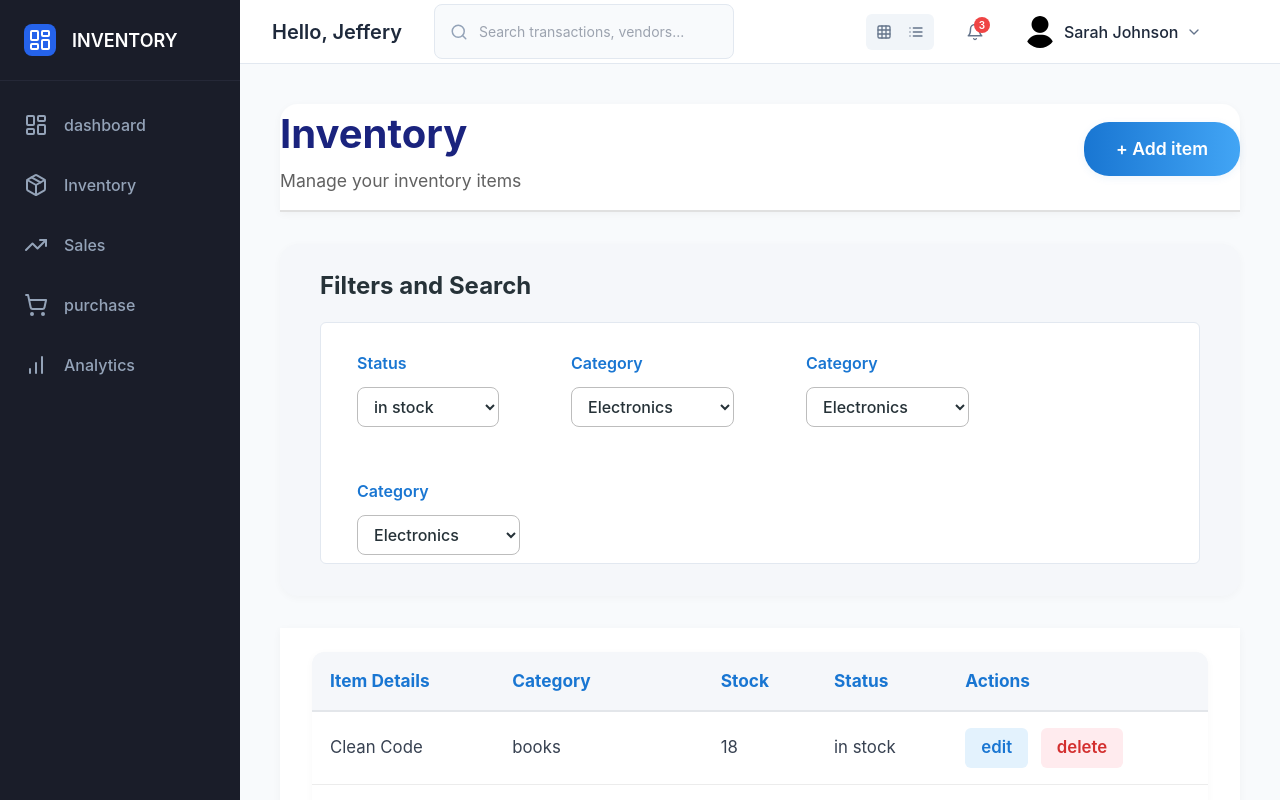
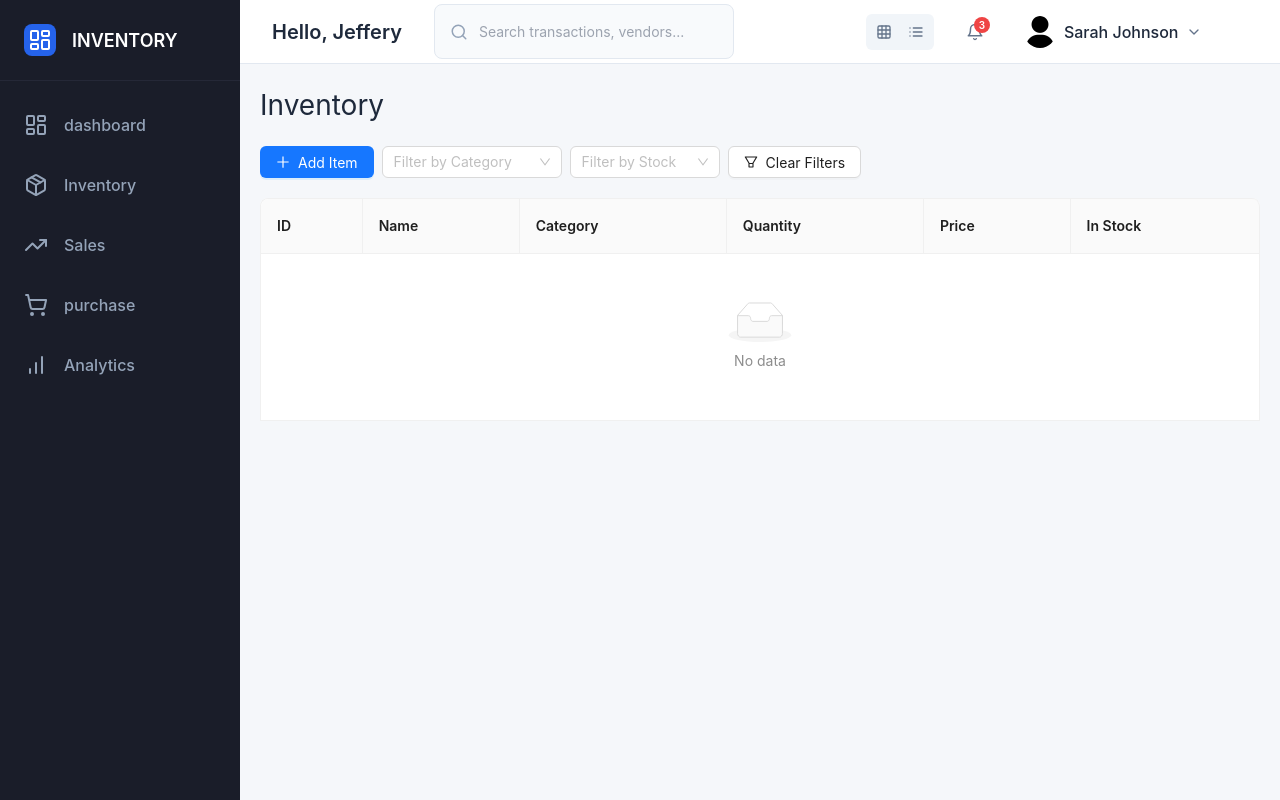
Before and after one commit to TWARIQABDUL/Inventory, a React (Vite) app in the folder wesite/: page /inventory in a window 1280 px wide. Shown: the top 800 px of the page. Built offline with nearby package versions, Linux system fonts and the light colour scheme; the HTML template or start-up script is replaced by a standard one.

Commit message:
I have transformed the inventory page to use ant design for the design

```diff
--- a/wesite/src/components/Dashboard-tiles.jsx
+++ b/wesite/src/components/Dashboard-tiles.jsx
@@ -18,7 +18,7 @@ const tileData = [
   {
     key: "total-value",
     title: "Total Value",
-    icon: <DollarOutlined style={{ fontSize: 24, color: "#52c41a" }} />, // AntD success color
+    icon: <DollarOutlined style={{ fontSize: 24, color: "#52c41a" }} />,
     value: 31771,
     prefix: "$",
     footer: "Inventory worth",
@@ -26,14 +26,14 @@ const tileData = [
   {
     key: "low-stock",
     title: "Low Stock",
-    icon: <WarningOutlined style={{ fontSize: 24, color: "#faad14" }} />, // AntD warning color
+    icon: <WarningOutlined style={{ fontSize: 24, color: "#faad14" }} />,
     value: 2,
     footer: "Items need restocking",
   },
   {
     key: "out-of-stock",
     title: "Out of Stock",
-    icon: <WarningOutlined style={{ fontSize: 24, color: "#f5222d" }} />, // AntD error color
+    icon: <WarningOutlined style={{ fontSize: 24, color: "#f5222d" }} />,
     value: 2,
     footer: "Items Unavailable",
   },
--- a/wesite/src/components/ProductList.jsx
+++ b/wesite/src/components/ProductList.jsx
@@ -3,12 +3,17 @@ import { Search } from "lucide-react";
 import { Flex, Input, Table } from "antd";
 import { Typography } from "antd";
 const { Title } = Typography;
-
 const initialProducts = [
-  { id: 1, name: "Laptop", price: 1200, quantity: 10 },
-  { id: 2, name: "Mouse", price: 25, quantity: 50 },
-  { id: 3, name: "Keyboard", price: 75, quantity: 30 },
-  { id: 4, name: "Monitor", price: 300, quantity: 15 },
+  { id: 1, name: "Webcam", Category: "Accessories", price: 80, quantity: 20 },
+  { id: 2, name: "Desk Chair", Category: "Furniture", price: 150, quantity: 8 },
+  { id: 3, name: "USB Cable", Category: "Accessories", price: 10, quantity: 100 },
+  { id: 4, name: "External HDD", Category: "Storage", price: 90, quantity: 12 },
+  { id: 5, name: "Smartphone", Category: "Electronics", price: 700, quantity: 25 },
+  { id: 6, name: "Tablet", Category: "Electronics", price: 400, quantity: 18 },
+  { id: 7, name: "Printer", Category: "Office", price: 200, quantity: 5 },
+  { id: 8, name: "Router", Category: "Networking", price: 60, quantity: 22 },
+  { id: 9, name: "Speakers", Category: "Audio", price: 45, quantity: 30 },
+  { id: 10, name: "Projector", Category: "Office", price: 350, quantity: 3 },
 ];
 
 const columns = [
@@ -18,9 +23,14 @@ const columns = [
     key: "id",
   },
   {
-    title: "Name",
+    title: "Product Name",
     dataIndex: "name",
     key: "name",
+  },
+  {
+    title: "Category",
+    dataIndex: "Category",
+    key: "Category",
   },
   {
     title: "Price",
@@ -35,9 +45,7 @@ const columns = [
   {
     title: "Stock",
     key: "stock",
-    render: (_, record) => (
-      record.quantity > 0 ? "In Stock" : "Out of Stock"
-    ),
+    render: (_, record) => (record.quantity > 0 ? "In Stock" : "Out of Stock"),
   },
 ];
 
--- a/wesite/src/pages/Dashboard.jsx
+++ b/wesite/src/pages/Dashboard.jsx
@@ -1,11 +1,11 @@
-import React from "react";
 import DashboardTiles from "../components/Dashboard-tiles.jsx";
 import { Alerts } from "../components/Stock-alerts.jsx";
 import { Stats } from "../components/Stats.jsx";
 import { ProductList } from "../components/ProductList.jsx";
 import "../styles/dashboard.css";
-import {Button, Flex} from "antd"
+import { Flex } from "antd";
 import { Typography } from 'antd';
+import AnalyticsChart from '../components/charts/BarChart';
 const { Title } = Typography;
 
 
@@ -18,7 +18,6 @@ export function Dashboard() {
             <Title level={2}>Dashboard</Title>
             <Title level={4}>Overview of Your inventory management System</Title>
           </Flex>
-          <Button type={"primary"} onClick={() => {}} className="add-button" size={"large"}>Add +</Button>
         </Flex>
         <DashboardTiles />
         <Flex justify="space-between" gap={30}>
--- a/wesite/src/pages/inventory.jsx
+++ b/wesite/src/pages/inventory.jsx
@@ -1,131 +1,181 @@
-import React, { useEffect, useState } from 'react'
-import "../styles/Inventory.css"
-function Inventory() {
+import { useState } from "react";
+import { Table, Button, Input, Select, InputNumber, Switch, Form, Modal, Tag, Space } from "antd";
+import { PlusOutlined, FilterOutlined } from "@ant-design/icons";
 
-  const items =[
-    {"name":"Clean Code",
-      "category":"books",
-      "stock":18,
-      "price":500,
-      "status":"in stock",
+const { Option } = Select;
+
+export default function Inventory() {
+  const [items, setItems] = useState([]);
+  const [isModalVisible, setIsModalVisible] = useState(false);
+  const [filters, setFilters] = useState({ category: null, inStock: null });
+  const [form] = Form.useForm();
+
+  const handleAddItem = (values) => {
+    const newItem = {
+      key: Date.now(),
+      id: values.id,
+      name: values.name,
+      category: values.category,
+      quantity: values.quantity,
+      price: values.price,
+      inStock: values.inStock,
+    };
+
+    const updatedItems = items.concat(newItem);
+
+    setItems(updatedItems);
+    setIsModalVisible(false);
+    form.resetFields();
+  };
+
+  const filteredItems = [];
+  for (let i = 0; i < items.length; i++) {
+    const item = items[i];
+    let categoryMatch = true;
+    let stockMatch = true;
+
+    if (filters.category !== null && item.category !== filters.category) {
+      categoryMatch = false;
+    }
+    if (filters.inStock !== null && item.inStock !== filters.inStock) {
+      stockMatch = false;
+    }
+
+    if (categoryMatch && stockMatch) {
+      filteredItems.push(item);
+    }
+  }
+
+  const columns = [
+    {
+      title: "ID",
+      dataIndex: "id",
+      key: "id",
+      render: (text) => <Tag color="blue">{text}</Tag>,
     },
-    {"name":"Clean Code",
-      "category":"electronics",
-      "stock":18,
-      "price":500,
-      "status":"in stock",
+    {
+      title: "Name",
+      dataIndex: "name",
+      key: "name",
     },
-    {"name":"Clean Code",
-      "category":"office-supplies",
-      "stock":18,
-      "price":500,
-      "status":"in stock",
+    {
+      title: "Category",
+      dataIndex: "category",
+      key: "category",
+      render: (cat) => <Tag color="purple">{cat}</Tag>,
     },
-    {"name":"Clean Code",
-      "category":"books",
-      "stock":18,
-      "price":500,
-      "status":"in stock",
+    {
+      title: "Quantity",
+      dataIndex: "quantity",
+      key: "quantity",
     },
-    {"name":"Clean Code",
-      "category":"furniture",
-      "stock":18,
-      "price":500,
-      "status":"in stock",
+    {
+      title: "Price",
+      dataIndex: "price",
+      key: "price",
+      render: (price) => "$" + Number(price).toFixed(2),
     },
-    {"name":"Clean Code",
-      "category":"books",
-      "stock":18,
-      "price":500,
-      "status":"in stock",
-    }]
-  const [filtereditems,setfiltereditems]=useState(items);
-  const filterItems=( condition, value)=>{
-    setfiltereditems(items);
-    setfiltereditems(items.filter((item) => item[condition] == value));
-    console.log(value);
-  };
+    {
+      title: "In Stock",
+      dataIndex: "inStock",
+      key: "inStock",
+      render: (inStock) =>
+        inStock ? <Tag color="green">Yes</Tag> : <Tag color="red">No</Tag>,
+    },
+  ];
+
   return (
-    <div>
-      <div className='Header'>
-        <div className="header-title">
-          <h1 className='title'>Inventory</h1>
-          <p className='subtitle'>Manage your inventory items</p>
-        </div>
-        <button className='add-item'>+ Add item</button>
-      </div>
-      <div className="filters">
-        <h1 className='filter-header'>Filters and Search</h1>
-        <div className="filter-button">
-          <div className="filter">
-            <h3>Status</h3>
-            <select name="category" id="select">
-              <option value="in stock">in stock</option>
-              <option value="low-stock">Low Stock</option>
-              <option value="out-of-stock">Out of Stock</option>
-            </select>
-          </div>
-          <div className="filter">
-            <h3>Category</h3>
-            <select name="category" id="select" onChange={e => filterItems("category",e.target.value)}>
-              <option value="electronics">Electronics</option>
-              <option value="office-supplies">Office Supplies</option>
-              <option value="furniture">Furniture</option>
-              <option value="books">Books</option>
-            </select>
-          </div>
-          <div className="filter">
-            <h3>Category</h3>
-            <select name="category" id="select">
-              <option value="electronics">Electronics</option>
-              <option value="office-supplies">Office Supplies</option>
-              <option value="furniture">Furniture</option>
-              <option value="books">Books</option>
-            </select>
-          </div>
-          <div className="filter">
-            <h3>Category</h3>
-            <select name="category" id="select">
-              <option value="electronics">Electronics</option>
-              <option value="office-supplies">Office Supplies</option>
-              <option value="furniture">Furniture</option>
-              <option value="books">Books</option>
-            </select>
-          </div>
-        </div>
-      </div>
-      <div className="items">
-        <table>
-          <thead>
-            <tr>
-            <th>Item Details</th>
-            <th>Category</th>
-            <th>Stock</th>
-            <th>Status</th>
-            <th>Actions</th>
-          </tr>
-          </thead>
-          <tbody>
-            {
-            filtereditems.map((item,index)=>{
-              return(
-                <tr key={index}>
-                  <td>{item.name}</td>
-                  <td>{item.category}</td>
-                  <td>{item.stock}</td>
-                  <td>{item.status}</td>
-                  <td><button>edit</button> <button>delete</button></td>
-                </tr>
-              )
-            })
+    <div style={{ padding: 20, background: "#f5f7fa", minHeight: "100vh" }}>
+      <h1 style={{ fontSize: 28, marginBottom: 20}}>Inventory</h1>
+
+      <Space style={{ marginBottom: 20 }}>
+        <Button
+          type="primary"
+          icon={<PlusOutlined />}
+          onClick={() => setIsModalVisible(true)}
+        >
+          Add Item
+        </Button>
+        <Select
+          allowClear
+          placeholder="Filter by Category"
+          style={{ width: 180 }}
+          onChange={(value) => setFilters({ ...filters, category: value || null })}
+        >
+          <Option value="Electronics">Electronics</Option>
+          <Option value="Clothing">Clothing</Option>
+          <Option value="Books">Books</Option>
+          <Option value="Groceries">Groceries</Option>
+          <Option value="Furniture">Furniture</Option>
+        </Select>
+
+        <Select
+          allowClear
+          placeholder="Filter by Stock"
+          style={{ width: 150 }}
+          onChange={(value) =>
+            setFilters({ ...filters, inStock: value === undefined ? null : value })
           }
-          </tbody>
+        >
+          <Option value={true}>In Stock</Option>
+          <Option value={false}>Out of Stock</Option>
+        </Select>
 
+        <Button icon={<FilterOutlined />} onClick={() => setFilters({ category: null, inStock: null })}>
+          Clear Filters
+        </Button>
+      </Space>
 
-        </table>
-      </div>
+      <Table
+        columns={columns}
+        dataSource={filteredItems}
+        bordered
+        pagination={{ pageSize: 8 }}
+      />
+
+      <Modal
+        title="Add Inventory Item"
+        open={isModalVisible}
+        onCancel={() => setIsModalVisible(false)}
+        footer={null}
+      >
+        <Form
+          form={form}
+          layout="vertical"
+          onFinish={handleAddItem}
+          initialValues={{ inStock: true }}
+        >
+          <Form.Item label="ID" name="id" rules={[{ required: true, message: "Enter item ID" }]}>
+            <Input />
+          </Form.Item>
+          <Form.Item label="Name" name="name" rules={[{ required: true, message: "Enter item name" }]}>
+            <Input />
+          </Form.Item>
+          <Form.Item label="Category" name="category" rules={[{ required: true, message: "Select category" }]}>
+            <Select>
+              <Option value="Electronics">Electronics</Option>
+              <Option value="Clothing">Clothing</Option>
+              <Option value="Books">Books</Option>
+              <Option value="Groceries">Groceries</Option>
+              <Option value="Furniture">Furniture</Option>
+            </Select>
+          </Form.Item>
+          <Form.Item label="Quantity" name="quantity" rules={[{ required: true, message: "Enter quantity" }]}>
+            <InputNumber min={0} style={{ width: "100%" }} />
+          </Form.Item>
+          <Form.Item label="Price" name="price" rules={[{ required: true, message: "Enter price" }]}>
+            <InputNumber min={0} step={0.01} style={{ width: "100%" }} prefix="$" />
+          </Form.Item>
+          <Form.Item label="In Stock" name="inStock" valuePropName="checked">
+            <Switch checkedChildren="Yes" unCheckedChildren="No" />
+          </Form.Item>
+          <Form.Item>
+            <Button type="primary" htmlType="submit" block>
+              Add Item
+            </Button>
+          </Form.Item>
+        </Form>
+      </Modal>
     </div>
-  )
+  );
 }
-
-export default Inventory
--- a/wesite/src/styles/Inventory.css
+++ b/wesite/src/styles/Inventory.css
@@ -1,4 +1,4 @@
-.Header {
+/* .Header {
     display: flex;
     justify-content: space-between;
     align-items: center;
@@ -169,3 +169,5 @@
     background: #d32f2f;
     color: #fff;
 }
+
+ */
```
Also changed, not shown: wesite/src/components/button.jsx (added).
